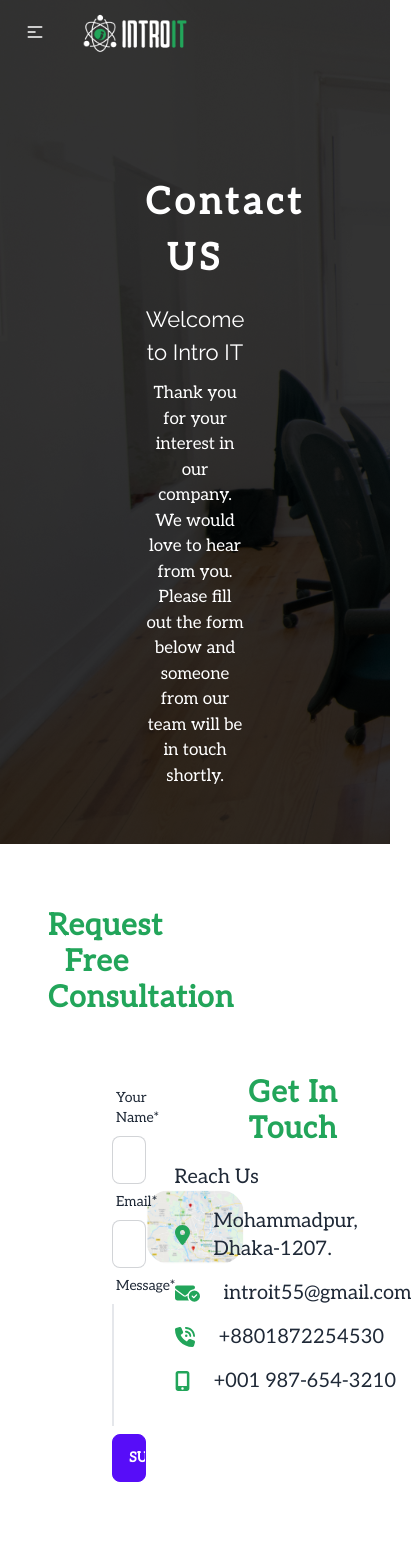
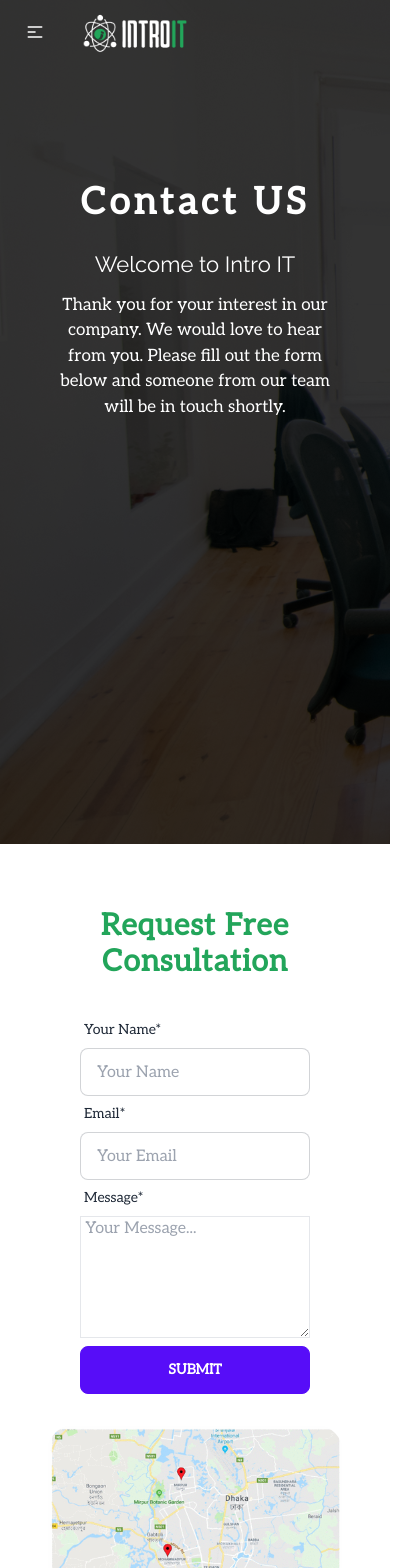
Before and after one commit to ashrafurrahman22/introit-website, a React (Create React App) app: page /contact in a window 390 px wide. Shown: the top 1568 px of the page, 411 px wide, since content can reach past the window. Built offline with nearby package versions, Linux system fonts and the light colour scheme.

Commit message:
responsive-design-updated

```diff
--- a/src/Pages/Contact/Contact.js
+++ b/src/Pages/Contact/Contact.js
@@ -10,7 +10,7 @@ const Contact = () => {
         <div>
             <ContactNav></ContactNav>
 
-        <div className='grid grid-cols-3 px-12 items-center my-16'>
+        <div className='lg:grid grid-cols-3 px-12 items-center my-16'>
 
         <div>
             <h2 style={{fontFamily:"Aleo", color:"#22A55A", letterSpacing:"1px"}} className='text-center text-3xl font-semibold'>Request Free Consultation</h2>
--- a/src/Pages/Contact/ContactNav.js
+++ b/src/Pages/Contact/ContactNav.js
@@ -39,7 +39,7 @@ const ContactNav = () => {
 
 
 
-              <div className="w-2/4 text-center mx-auto">
+              <div className="lg:w-2/4 text-center mx-auto">
                   <div className="max-w-7xl mt-28 mx-auto px-12">
                       <h1 style={{fontFamily:"Aleo", fontSize:"37px", letterSpacing:"4px"}} className="font-semibold my-4">Contact US</h1>
 
--- a/src/Pages/Contact/Form.js
+++ b/src/Pages/Contact/Form.js
@@ -3,7 +3,7 @@ import React from 'react';
 const Form = () => {
     return (
         <div style={{fontFamily:"Aleo"}} className='min-h-screeen'>
-        <div className="lg:hero p-8 rounded-lg">
+        <div className="lg:hero lg:p-8 rounded-lg">
   <div className="card w-full sm:mx-auto lg:w-full lg:max-w-sm lg:shadow-2xl bg-base-100">
     <div className="card-body">
       <div className="form-control">
--- a/src/Pages/Contact/Map.js
+++ b/src/Pages/Contact/Map.js
@@ -4,7 +4,7 @@ import map from '../../assets/contact/F2.medium.gif'
 const Map = () => {
     return (
         <div>
-            <img className='rounded-3xl' src={map} alt="" />
+            <img className='rounded-3xl lg:w-full' src={map} alt="" />
         </div>
     );
 };
```
